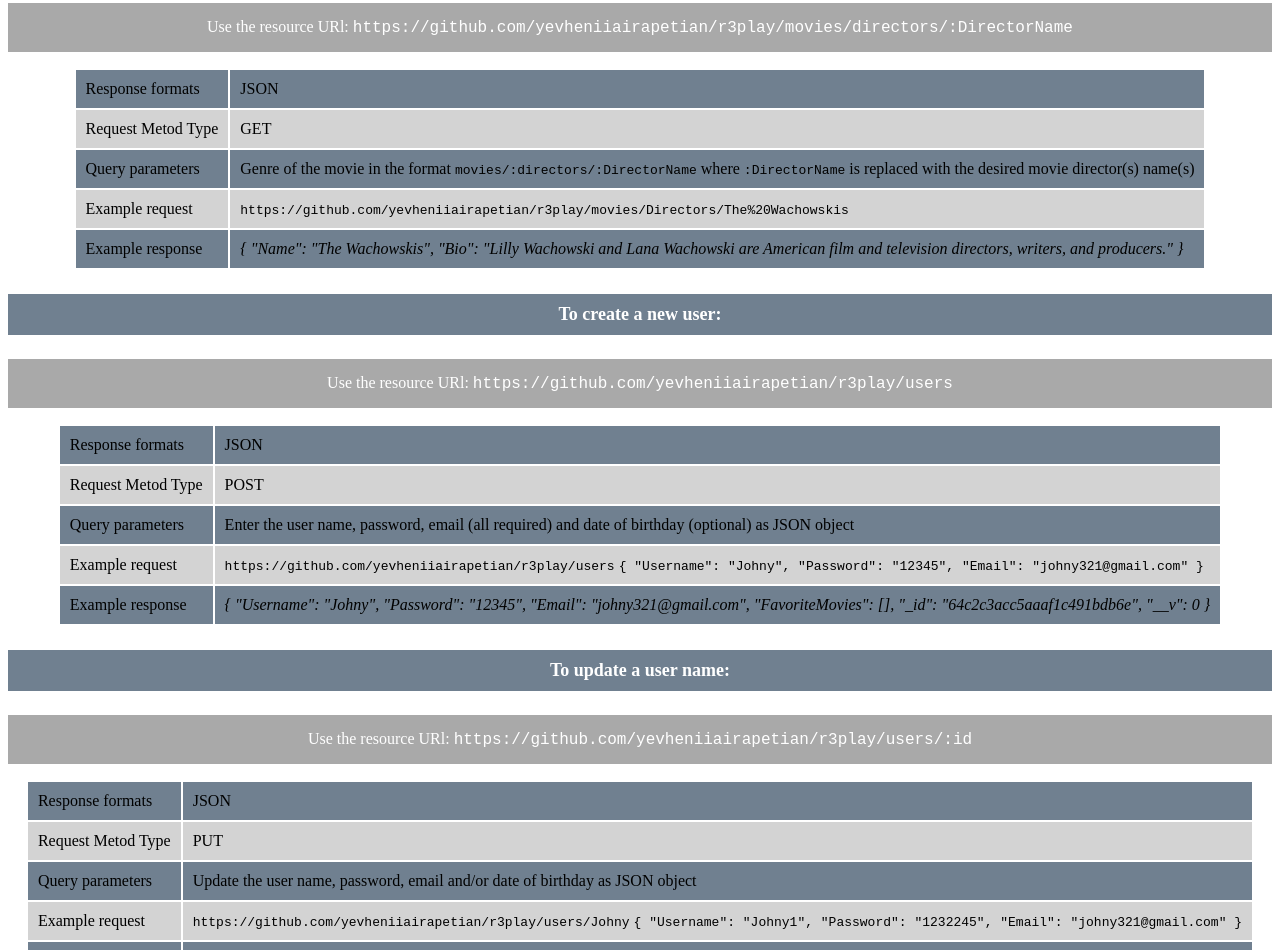
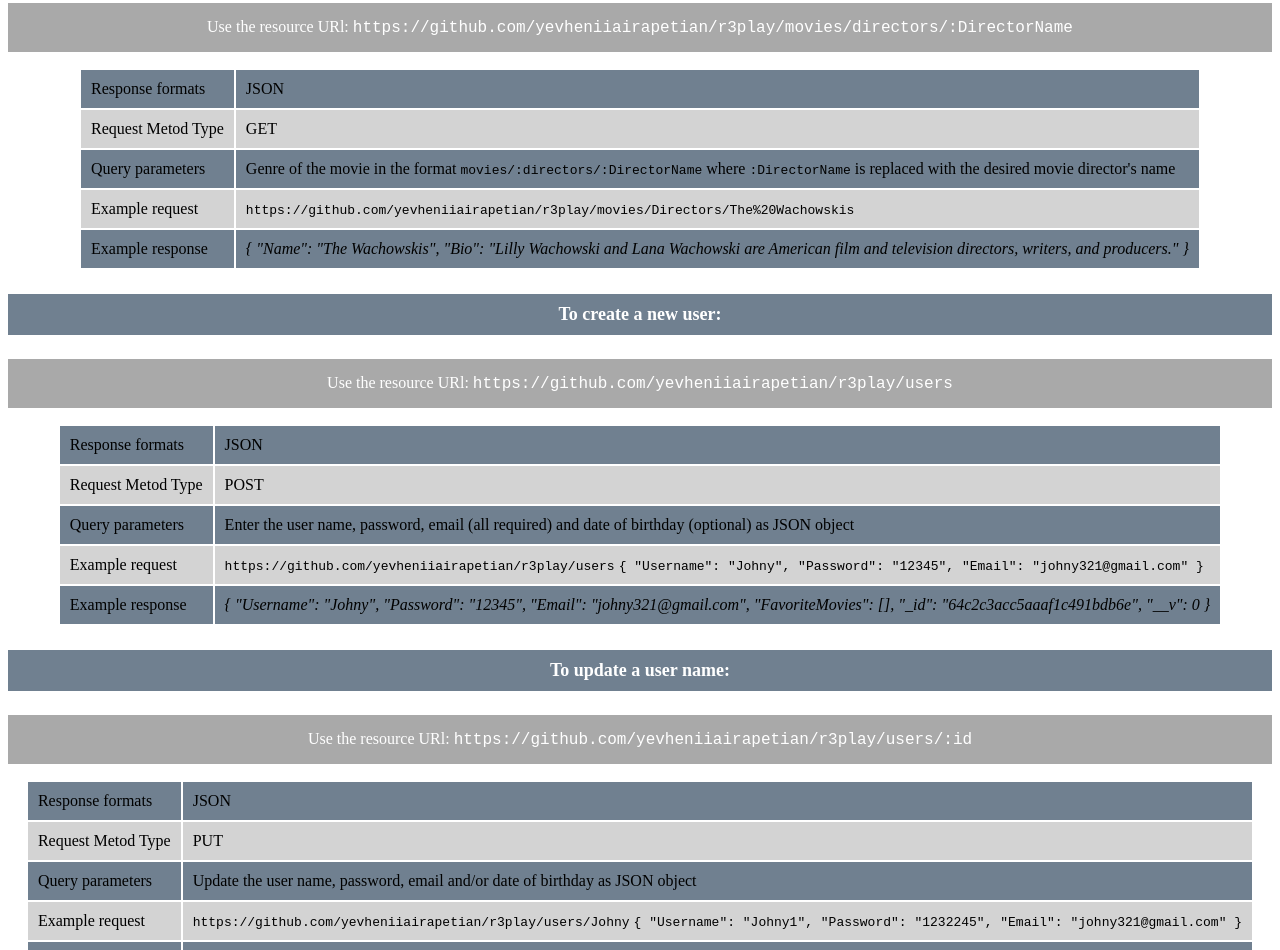
Before and after one commit to yevheniiairapetian/r3play, a website: page public/documentation.html in a window 1280 px wide. Shown: the part 2085-3035 px from the top of the page. Drawn offline with Linux system fonts and the light colour scheme.

Commit message:
feat: update documentation.html

```diff
--- a/public/documentation.html
+++ b/public/documentation.html
@@ -188,7 +188,7 @@
         <tr>
             <td>Query parameters</td>
             <td>Genre of the movie in the format <code>movies/:directors/:DirectorName</code> where <code>:DirectorName</code> is
-                replaced with the desired movie director(s) name(s)</td>
+                replaced with the desired movie director's name</td>
         </tr>
         <tr>
             <td>Example request</td>
```
